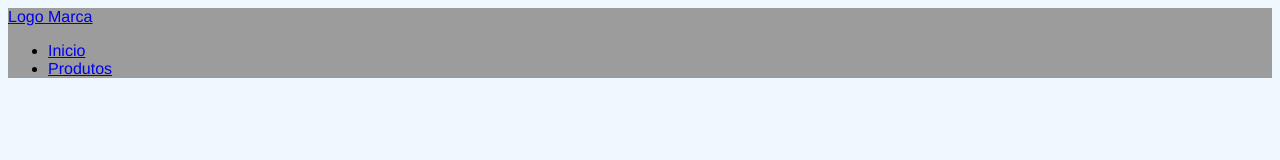
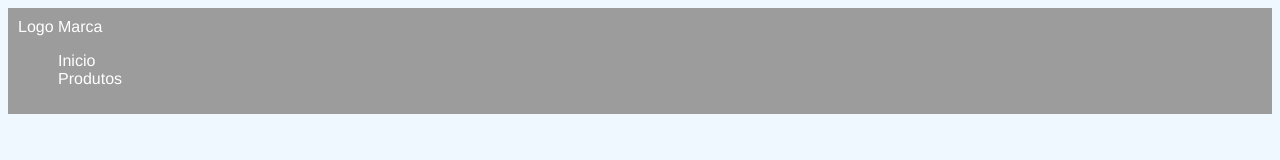
Before and after one commit to CardosoJulia/CHOMA0503, a plain HTML site: page index.html in a window 1280 px wide. Drawn offline with Linux system fonts and the light colour scheme; files that its build step writes are made by us from their sources.

Commit message:
Add files via upload

```diff
--- a/style.css
+++ b/style.css
@@ -5,6 +5,13 @@ body{
 }
 .navebar{
     background-color: rgb(156, 156, 156);
-
+    padding: 10px; /*distancia da borda*/
+}
+.navebar a {
+color: white;
+text-decoration: none; /*tirar sublinhado*/
+}
+.navebar li{
+list-style: none;/*tirar ponto da lista*/
 
 }
```
